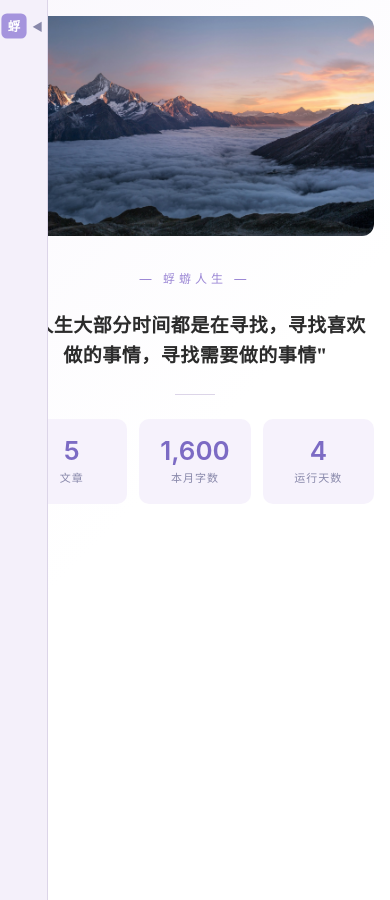
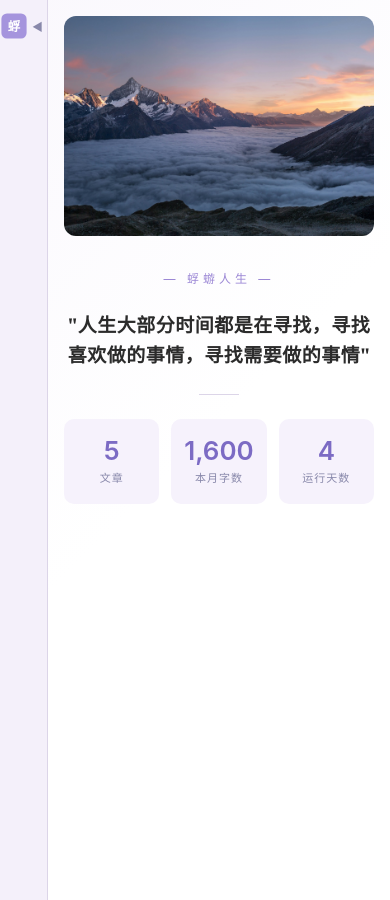
Before and after one commit to belber/belber.github.io, a Jekyll site: the page built from index.html, in a window 390 px wide. Built offline with Jekyll 4.4.1, drawn with Linux system fonts in a browser that asks for light colours.

Commit message:
fix: mobile content padding-left 68px to prevent fixed sidebar overlay
Collapsed sidebar (position: fixed, 48px) was covering content area.
Added padding-left to content to account for the fixed sidebar strip.

Co-Authored-By: Claude Opus 4.7 <noreply@anthropic.com>

```diff
--- a/assets/css/main.scss
+++ b/assets/css/main.scss
@@ -685,6 +685,7 @@ a {
   #content {
     height: 100vh;
     padding: 20px;
+    padding-left: calc(48px + 20px);
   }
 }
 
@@ -697,6 +698,7 @@ a {
   #content {
     height: 100vh;
     padding: 16px;
+    padding-left: 64px;
   }
 
   .post-article-title {
```
